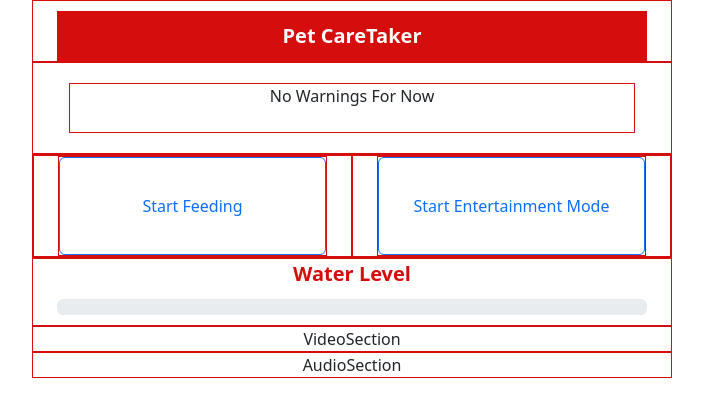
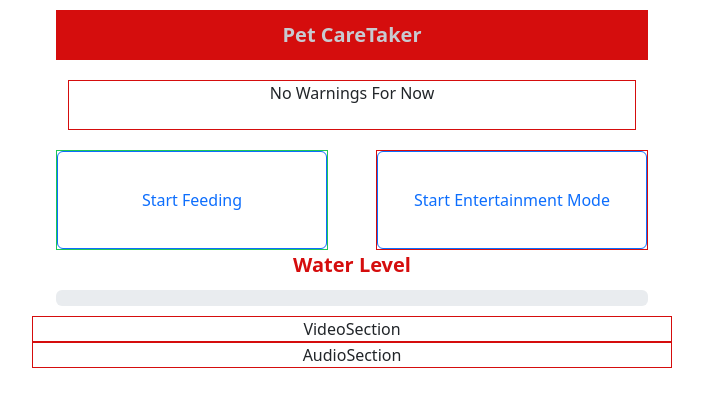
Before and after one commit to Projects-ByKalhara/project-duma, a React (Create React App) app: page / in a window 1280 px wide. Shown: the top 410 px of the page, without its empty margins (288-991 px from the left). Built offline with nearby package versions, Linux system fonts and the light colour scheme; no server answers; the database is empty.

Commit message:
remove borders

```diff
--- a/src/components/FeedSection/FeedSection.css
+++ b/src/components/FeedSection/FeedSection.css
@@ -1,7 +1,7 @@
 .f-outer{
     width: 100%;
     height: 100px;
-    border: #d50d0d solid 1px;
+    border: #1fc656 solid 1px;
     display: flex;
 
 }
--- a/src/components/HeaderSection/Header.css
+++ b/src/components/HeaderSection/Header.css
@@ -4,5 +4,5 @@
     flex-direction: row;
     justify-content: center;
     align-items: center;
-    color: white;
+    color: rgb(200, 202, 208);
 }
--- a/src/containers/Dashboard.js
+++ b/src/containers/Dashboard.js
@@ -15,26 +15,26 @@ function Dashboard() {
   return (
     <>
       <Container className='container-outer col-md-6 '>
-        <Row className="colb">
+        <Row className="">
           <Col>
             <HeaderSection />
           </Col>
         </Row>
-        <Row className="justify-content-center colb">
+        <Row className="justify-content-center ">
           <Col >
             <WarningSection />
           </Col>
         </Row>
-        <Row className='justify-content-center colb'>
-          <Col className="colb">
+        <Row className='justify-content-center '>
+          <Col className="">
             <FeedSection />
           </Col>
-          <Col className='colb'>
+          <Col className=''>
             <EntertainmentSection />
           </Col>
         </Row>
         <Row>
-          <Col className='colb'>
+          <Col className=''>
             <WaterSection />
           </Col>
         </Row>
```
